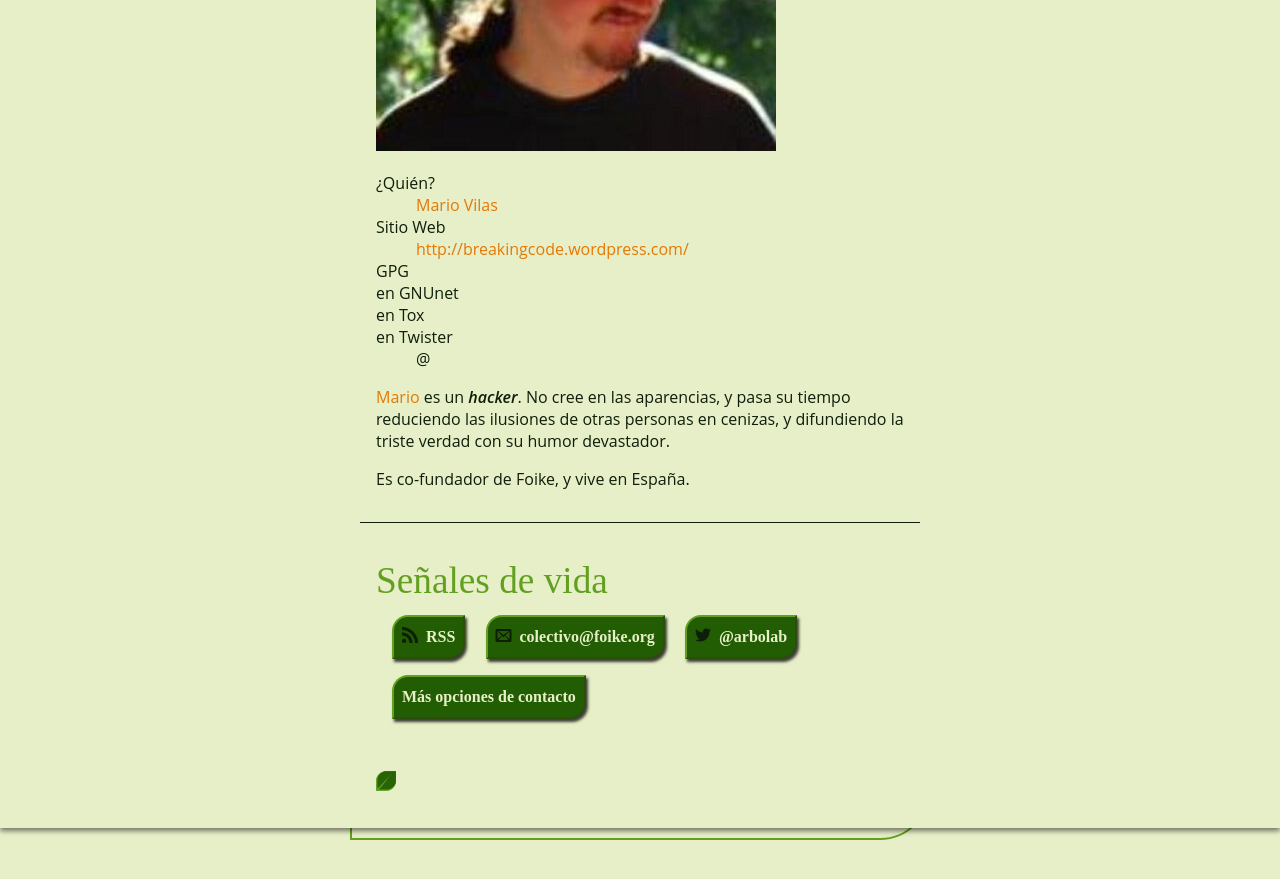
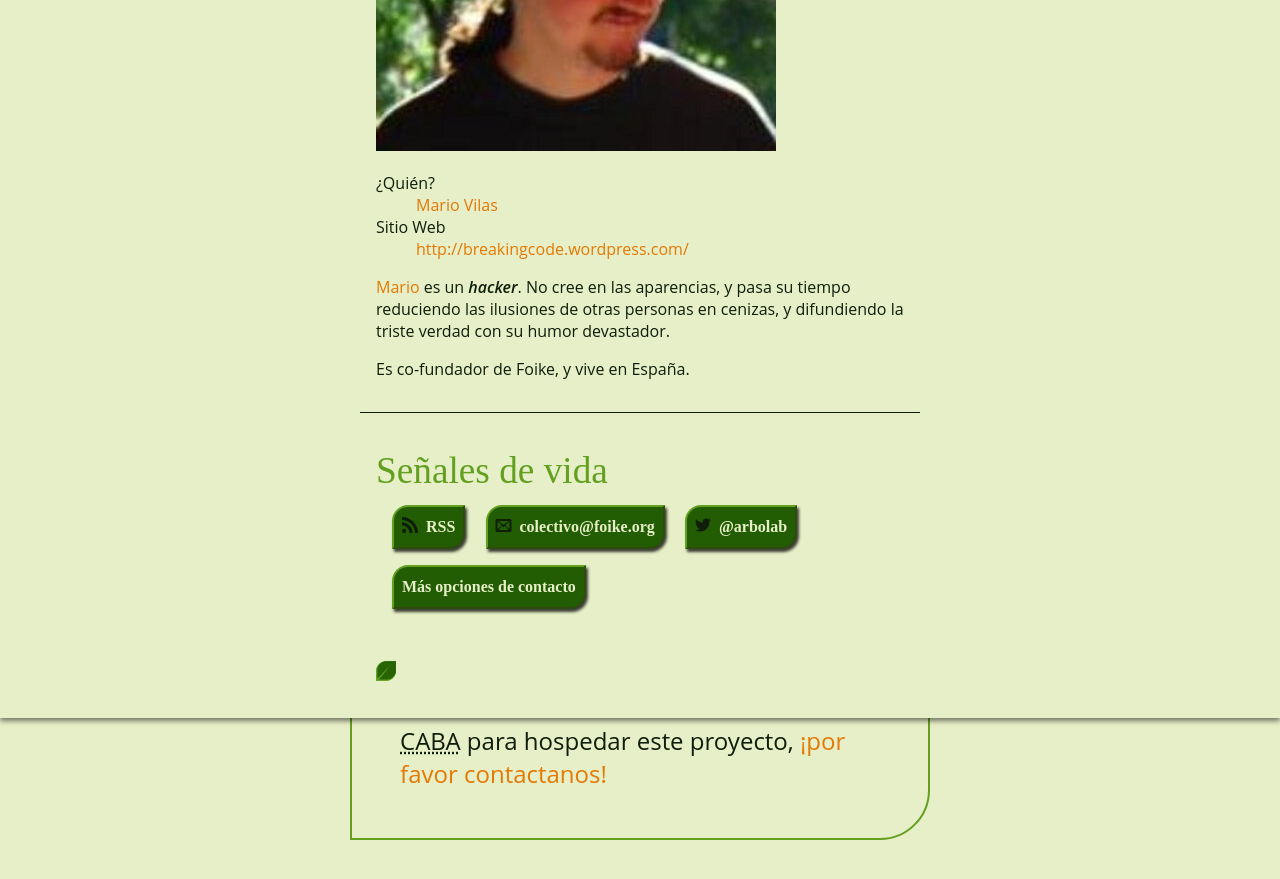
Before and after one commit to LuxDie/foike.github.io, a Jekyll site: the page built from con/mariovilas.md, in a window 1280 px wide and 900 px high, scrolled down 402 px. Shown: the top 879 px of the window. Built offline with Jekyll 4.4.1, drawn with Linux system fonts in a browser that asks for light colours.

Commit message:
[layout] Don't show empty fields in person profile

```diff
--- a/_layouts/person.html
+++ b/_layouts/person.html
@@ -11,18 +11,30 @@
         <img src="{{page.avatar}}" alt="{{page.nick}}" class="avatar">
         <dl>
           <dt>¿Quién?</dt>
+	  {% if page.site %}
+	  {% if page.person %}
           <dd class="">
             <a href="{{page.site}}" rel="nofollow">{{page.person}}</a>
           </dd>
+	  {% endif %}
           <dt>Sitio Web</dt>
           <dd class=""><a href="{{page.site}}" rel="nofollow">{{page.site}}</a></dd>
+	  {% endif %}
+	  {% if page.gpgkey %}
           <dt>GPG</dt><dd class="" rel="gpg-key">{{page.gpgkey}}</dd>
+	  {% endif %}
+	  {% if page.peerid %}
           <dt>en GNUnet</dt>
           <dd class=""><a href="gnunet:{{page.peerid}}">{{page.peerid}}</a></dd>
+	  {% endif %}
+	  {% if page.tox %}
           <dt>en Tox</dt>
           <dd class=""><a href="tox:{{page.tox}}">{{page.tox}}</a></dd>
-          <dt>en Twister</dt>
+          {% endif %}
+	  {% if page.twister %}
+	  <dt>en Twister</dt>
           <dd class="">@{{page.twister}}</dd>
+	  {% endif %}
         </dl>
 	{{ content }}
       </article>
--- a/stylesheets/styles.css
+++ b/stylesheets/styles.css
@@ -159,6 +159,10 @@ header ul a strong {
   color:#222;
 }
 
+article.person p {
+    clear: left;
+}
+
 section {
   width:500px;
   float:right;
```
